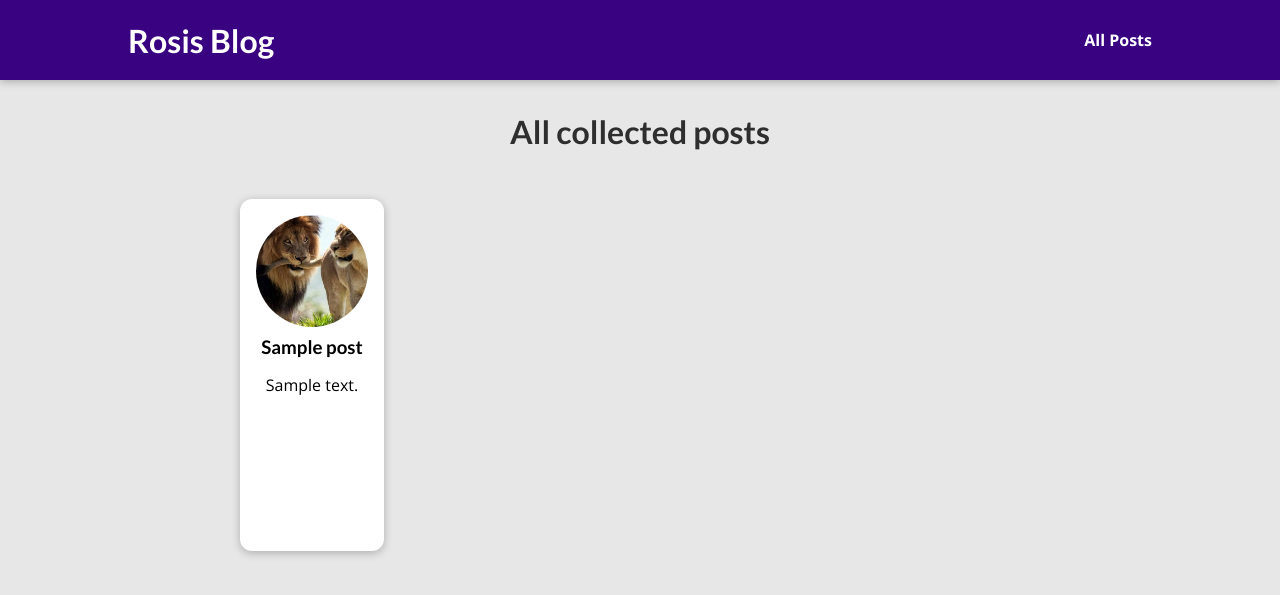
After one commit to rosisneupane/Blog-Site, a Django app: template blog/templates/blog/all-posts.html in a window 1280 px wide. The commit adds this page. Shown: the top 595 px of the page. Run offline with Django 4.2, Linux system fonts and the light colour scheme; the template is opened without the code that fills it: most values are stand-ins (such as "Sample title", 1, 10 or a date in 2020).

Commit message:
some minor changes with hardcoded blogs

```diff
--- /dev/null
+++ b/blog/static/blog/all-posts.css
@@ -0,0 +1,43 @@
+body {
+    background-color: #e7e7e7;
+}
+
+#main-navigation {
+    background-color: #390281;
+    box-shadow: 0 2px 8px rgba(0, 0, 0, 0.25);
+}
+
+#all-posts {
+    margin: 7rem auto;
+    width: 90%;
+    max-width: 60rem;
+}
+
+#all-posts h2 {
+    text-align: center;
+    font-size: 2rem;
+    color: #2e2e2e;
+    margin: 3rem 0;
+}
+
+ul {
+    list-style: none;
+    margin: 0;
+    padding: 0;
+    display: grid;
+    grid-template-columns: repeat(auto-fill, minmax(17rem, 1fr));
+    gap: 1.5rem;
+}
+
+.post img {
+    width: 7rem;
+    height: 7rem;
+}
+
+.post a {
+    height: 22rem;
+    transform-origin: center;
+    box-shadow: 0 2px 8px rgba(0, 0, 0, 0.25);
+    border-radius: 12px;
+    background-color: white;
+}
--- /dev/null
+++ b/blog/static/blog/posts.css
@@ -0,0 +1,43 @@
+.post {
+    display: flex;
+    flex-direction: column;
+    align-items: center;
+    text-align: center;
+}
+
+.post a {
+    text-decoration: none;
+    color: black;
+    transition: all 0.2s ease;
+    padding: 1rem;
+}
+
+.post a:hover,
+.post a:active {
+    transform: scale(1.1);
+    background-color: #390281;
+    color: white;
+}
+
+.post img {
+    width: 5rem;
+    height: 5rem;
+    object-fit: cover;
+    border-radius: 50%;
+}
+
+.post h3 {
+    margin: 0.25rem 0;
+}
+
+.post time {
+    color: #666666;
+    margin: 0.25rem;
+    font-style: italic;
+    font-size: 0.85rem;
+}
+
+.post:hover time,
+.post:active time {
+    color: white;
+}
--- /dev/null
+++ b/blog/templates/blog/all-posts.html
@@ -0,0 +1,23 @@
+{% extends 'base.html' %}
+{% load static %}
+{% block title %}
+    My Blog
+{% endblock title %}
+
+{% block css_files %}
+    <link rel="stylesheet" href="{% static "blog/posts.css" %}"/>
+    <link rel="stylesheet" href="{% static "blog/all-posts.css" %}"/>
+{% endblock css_files %}
+
+{% block content %}
+
+<section id="all-posts">
+    <h2>All collected posts</h2>
+    <ul>
+        {% for post in all_posts %}
+                {% include 'blog/includes/post.html' %}
+        {% endfor %}
+    </ul>
+</section>
+
+{% endblock content %}
--- /dev/null
+++ b/blog/templates/blog/includes/post.html
@@ -0,0 +1,12 @@
+{% load static%}
+<li>
+    <article class="post">
+        <a href="{% url 'posts-detail-page' 'the-mountains' %}">
+            <img src="{% static 'blog/images/reddit2.jpg' %}" alt="mountain biking"/>
+            <div class="post__content">
+                <h3>{{post.title}}</h3>
+                <p>{{ post.excerpt }}</p>
+            </div>
+        </a>
+    </article>
+</li>
--- a/templates/base.html
+++ b/templates/base.html
@@ -7,10 +7,16 @@
     <meta http-equiv="X-UA-Compatible" content="IE=edge">
     <meta name="viewport" content="width=device-width, initial-scale=1.0">
     <title>{% block title %}{% endblock title %}</title>
-    <link rel="stylesheet" href="{% static 'app.css' %}"/>
+    <link rel="stylesheet" href="{% static "app.css" %}"/>
     {% block css_files %}{% endblock css_files %}
 </head>
 <body>
+    <header id="main-navigation">
+        <h1><a href="{% url 'starting-page' %}">Rosis Blog</a></h1>
+        <nav>
+            <a href="{% url 'posts-page' %}">All Posts</a>
+        </nav>
+    </header>
     {% block content %}{% endblock content %}
 </body>
 </html>
```
Also changed, not shown: blog/static/blog/post-detail.css (added, +62 -0 lines), blog/templates/blog/index.html (+6 -18 lines), blog/templates/blog/post-detail.html (added, +26 -0 lines), blog/views.py (+87 -5 lines), blog/static/blog/images/reddit1.jpg (added), blog/static/blog/images/reddit2.jpg (added), 1 other file.
